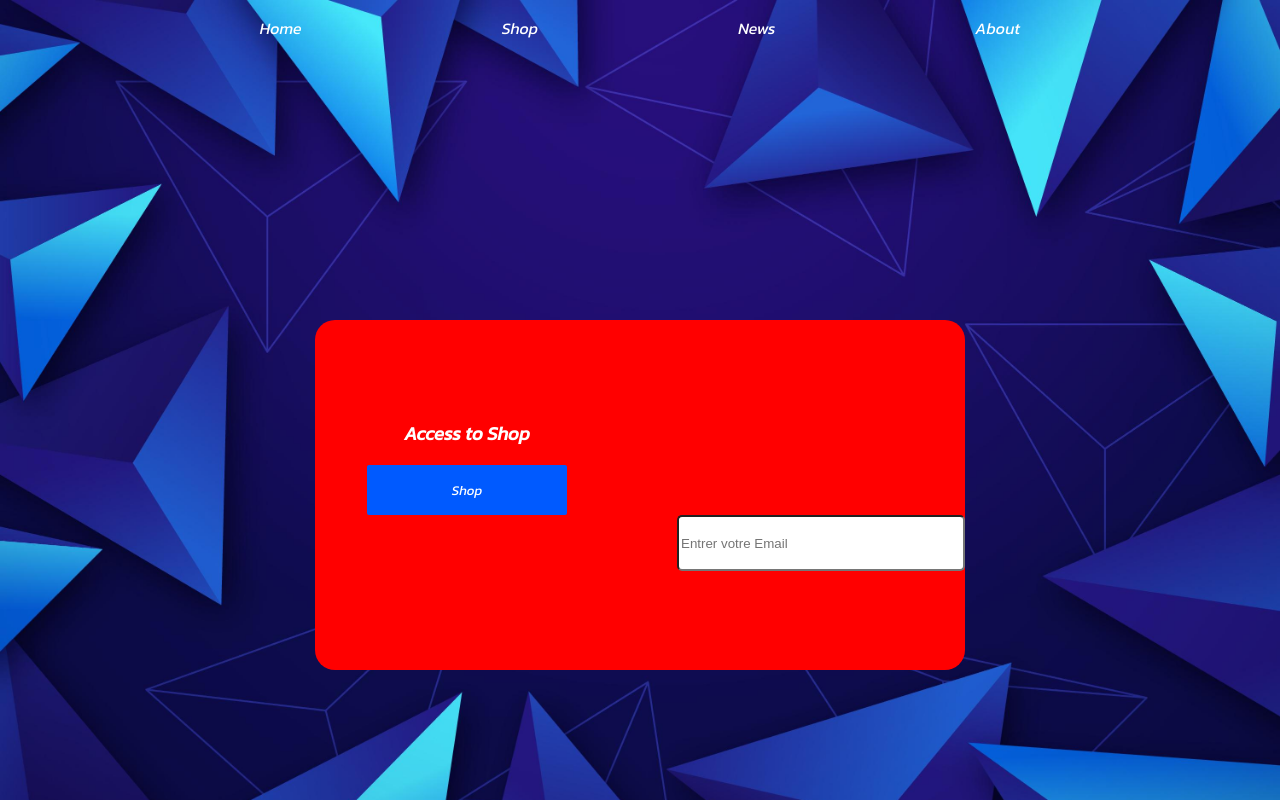
After one commit to lynxsole/Online-shop-controller-empire-gaming-by-Milos-Vukadinovic-, a PHP site: page /login.php in a window 1280 px wide. The commit adds this page. Run offline with PHP 8.4, Linux system fonts and the light colour scheme.

Commit message:
new file:   login.php

```diff
--- a/assets/css/index.css
+++ b/assets/css/index.css
@@ -1,6 +1,10 @@
 @import url('https://fonts.googleapis.com/css2?family=Kanit:ital@1&display=swap');
 
 body{
+    background-image: url(../content/img/index/index-Background.jpg);
+    background-size: cover;
+    background-repeat: no-repeat;
+    backdrop-filter: blur(90%);
     background-color: #03033d;
     overflow: hidden;
     margin: 0 auto;
--- /dev/null
+++ b/assets/css/login.css
@@ -0,0 +1,60 @@
+@import url('https://fonts.googleapis.com/css2?family=Kanit:ital@1&display=swap');
+
+body{
+    background-image: url(../content/img/index/index-Background.jpg);
+    background-size: cover;
+    background-repeat: no-repeat;
+    backdrop-filter: blur(90%);
+    background-color: #03033d;
+    overflow: hidden;
+    margin: 0 auto;
+}
+
+
+.container{
+    width: 100%;
+    display: flex;
+    justify-content: center;
+}
+
+.logContent{
+    background-color: red;
+    margin-top: 20rem;
+    border-radius: 20px;
+    height: 350px;
+    width: 650px;
+}
+
+.login{
+    display: block;
+    padding-top: 30%;
+    float: right;
+}
+
+#inputMail{
+    width: 280px;
+    height: 50px;
+    border-radius: 5px;
+
+}
+
+.shopAccess{
+    text-align: center;
+    color: white;
+    display: block;
+    padding-left: 8%;
+    float: left;
+    font-family: 'Kanit', sans-serif;
+}
+
+#ShopBtn{
+    z-index: 2;
+    width: 200px;
+    height: 50px;
+    color: white;
+    border: none;
+    cursor: pointer;
+    border-radius: 2px;
+    background-color:  #005AFF;
+    font-family: 'Kanit', sans-serif;
+}
--- a/assets/js/main.js
+++ b/assets/js/main.js
@@ -1,5 +1,5 @@
 function shopAccess() {
     document.getElementById('ShopBtn')(
-        window.location.href="shop.php"
+        window.location.href="login.php"
     )
 }
--- /dev/null
+++ b/login.php
@@ -0,0 +1,31 @@
+<!DOCTYPE html>
+<html lang="en">
+<head>
+    <meta charset="UTF-8">
+    <meta http-equiv="X-UA-Compatible" content="IE=edge">
+    <meta name="viewport" content="width=device-width, initial-scale=1.0">
+    <link rel="stylesheet" href="assets/css/login.css">
+    <title>Document</title>
+</head>
+<body>
+
+    <?php
+        include('assets\php\nav.php');
+    ?>
+
+    <div class="container">
+        <div class="logContent">
+            <div class="login">
+                <form action="assets\php\logUser.php" method="get">
+                    <input type="email" name="mail" placeholder="Entrer votre Email" id="inputMail">
+
+                </form>
+            </div>
+            <div class="shopAccess">
+                <h3 style="padding-top: 40%;">Access to Shop</h3>
+                <input id="ShopBtn" type="button" value="Shop">
+            </div>
+        </div>
+    </div>
+</body>
+</html>
```
Also changed, not shown: assets/content/img/index/index-Background.jpg (added), assets/php/logUser.php (added), 1 other file.
